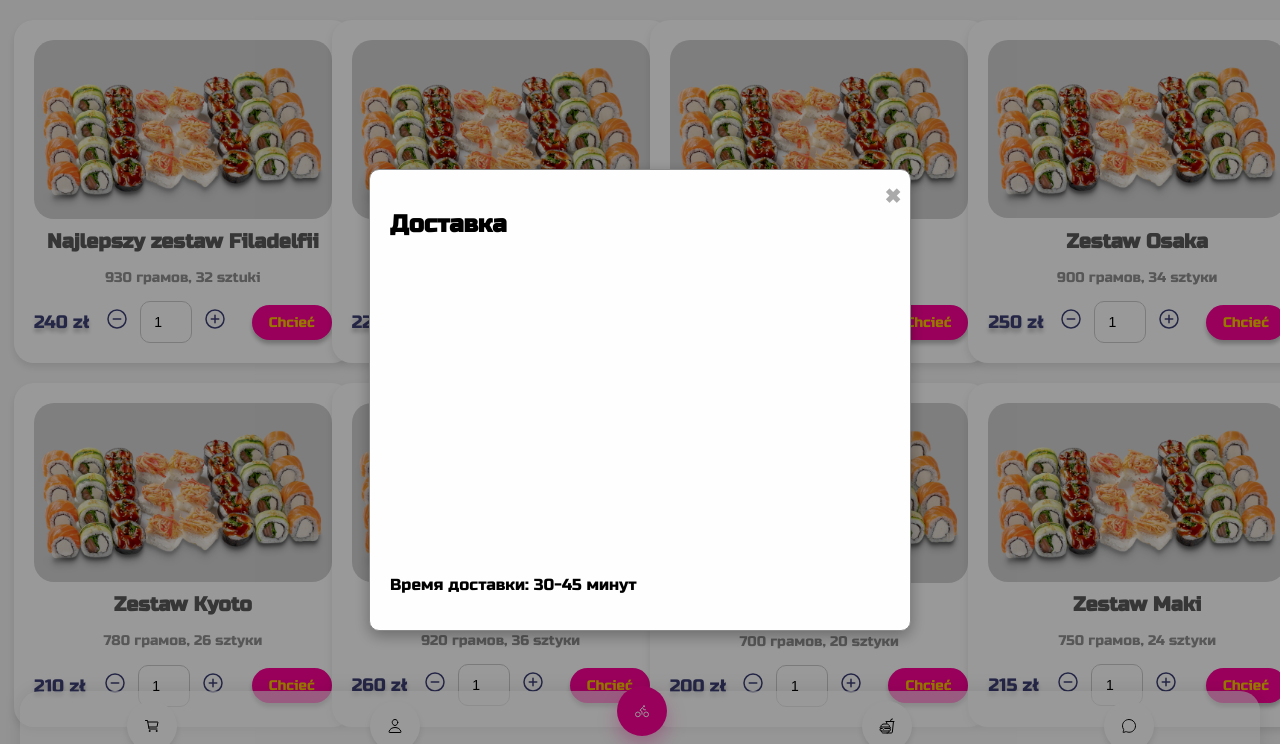
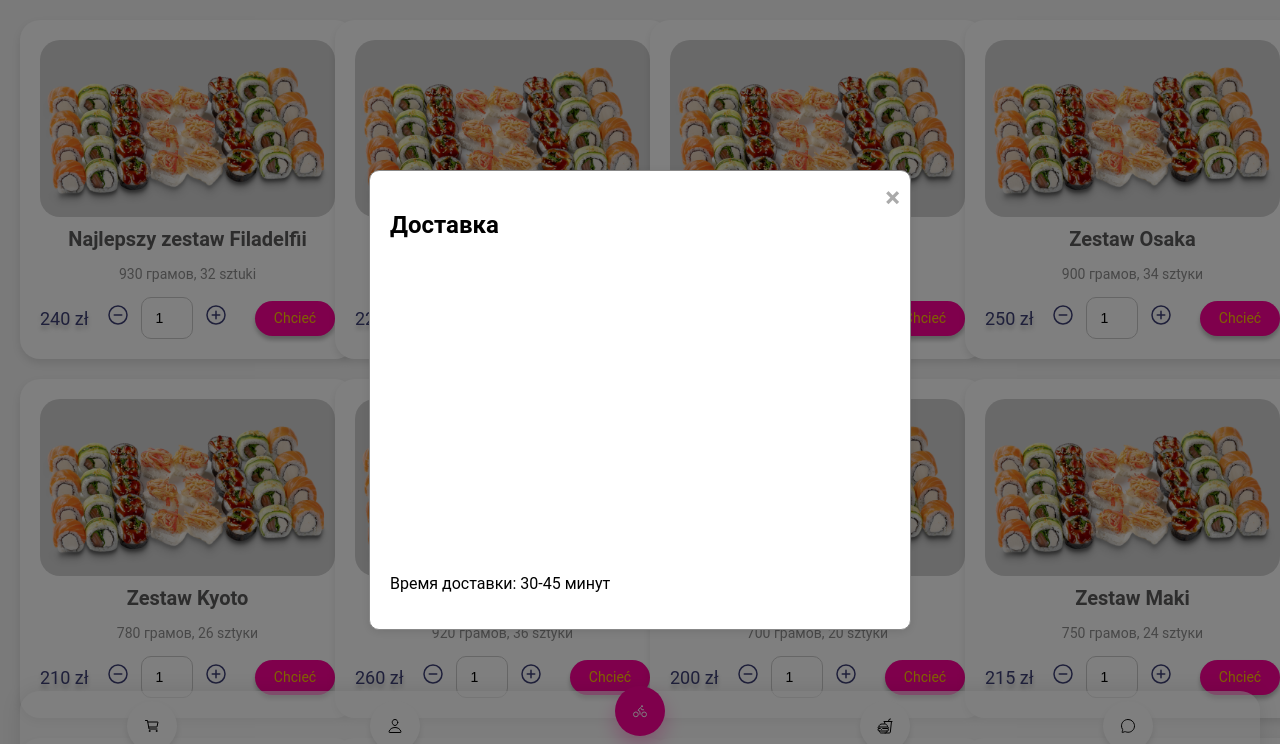
Before and after one commit to Fodi999/sushigdansk, a website with bundled scripts: page public/index.html in a window 1280 px wide. Both pictures are taken after a click on the item "Доставка". Shown: the top 744 px of the page. Built offline with nearby package versions, Linux system fonts and the light colour scheme; no server answers.

Commit message:
header fix

```diff
--- a/public/css/navigation.css
+++ b/public/css/navigation.css
@@ -1,4 +1,4 @@
- /* css/navigation.css */
+ /* Стили для навигации */
 .navigation {
     position: fixed;
     bottom: 20px; /* Отступ снизу */
@@ -67,18 +67,20 @@
 .list.active ~ .indicator {
     left: calc(50% - 35px);
 }
+
 /* Стили для модальных окон */
 .modal {
     display: none;
     position: fixed;
+    z-index: 1000; /* Высокий z-index для отображения поверх других элементов */
     top: 0;
     left: 0;
     width: 100%;
     height: 100%;
-    background-color: rgba(0, 0, 0, 0.5);
+    background-color: rgba(0, 0, 0, 0.5); /* Полупрозрачный черный фон */
     justify-content: center;
     align-items: center;
-    z-index: 1000;
+    overflow: auto; /* Добавляем прокрутку, если контент выходит за пределы окна */
 }
 
 .modal-content {
@@ -86,8 +88,9 @@
     padding: 20px;
     border-radius: 10px;
     box-shadow: 0 2px 10px rgba(0, 0, 0, 0.1);
+    width: 80%;
     max-width: 500px;
-    width: 100%;
+    margin: auto;
     position: relative;
 }
 
@@ -96,43 +99,13 @@
     top: 10px;
     right: 10px;
     cursor: pointer;
-    font-size: 20px;
-}
-.modal {
-    display: none;
-    position: fixed;
-    z-index: 1;
-    left: 0;
-    top: 0;
-    width: 100%;
-    height: 100%;
-    overflow: auto;
-    background-color: rgb(0,0,0);
-    background-color: rgba(0,0,0,0.4);
-    justify-content: center;
-    align-items: center;
-}
-
-.modal-content {
-    background-color: #fefefe;
-    margin: auto;
-    padding: 20px;
-    border: 1px solid #888;
-    width: 80%;
-    max-width: 500px;
-    box-shadow: 0 5px 15px rgba(0,0,0,0.3);
-}
-
-.close-button {
-    color: #aaa;
-    float: right;
     font-size: 28px;
     font-weight: bold;
+    color: #aaa;
 }
 
 .close-button:hover,
 .close-button:focus {
     color: black;
     text-decoration: none;
-    cursor: pointer;
 }
--- a/public/css/responsive.css
+++ b/public/css/responsive.css
@@ -1,3 +1,4 @@
+//css/responsive.css
 @media (max-width: 1200px) {
     .card-container {
         grid-template-columns: repeat(3, 1fr);
@@ -25,11 +26,7 @@
         font-size: 16px;
     }
 
-    .order-button {
-        width: 70px;
-        height: 30px;
-        font-size: 12px;
-    }
+
 }
 
 @media (max-width: 480px) {
--- a/public/css/styles.css
+++ b/public/css/styles.css
@@ -1,6 +1,13 @@
+//css/styles.css
+@font-face {
+    font-family: 'Roboto';
+    src: url('../fonts/Roboto-Bold.ttf') format('truetype');
+    font-weight: 700;
+    font-style: normal;
+}
 body {
-    font-family: 'Russo One', sans-serif;
     background-color: #f5f5f5;
+    font-family: 'Roboto', Bold;
     margin: 0;
     padding: 20px;
     display: flex;
@@ -100,8 +107,14 @@ body {
 .quantity-button:active {
     transform: scale(1.2);
 }
+#checkout-form {
+    display: flex;
+    flex-direction: column;
+    gap: 10px; /* Добавлено для промежутков между элементами формы */
+}
 
 .order-button {
+    font-family: 'Roboto', sans-serif; /* Применение шрифта Roboto */
     width: 80px;
     height: 35px;
     border-radius: 20px;
@@ -109,12 +122,20 @@ body {
     box-shadow: 0px 4px 4px rgba(0, 0, 0, 0.25);
     color: #FFC700;
     font-size: 14px;
-    font-family: 'Russo One', sans-serif;
     border: none;
     cursor: pointer;
     margin-left: 10px;
     transition: transform 0.2s, background-color 0.2s; /* Добавлено */
+    display: flex; /* Добавлено */
+    justify-content: center; /* Добавлено */
+    align-items: center; /* Добавлено */
 }
+
+.order-button:hover {
+    transform: scale(1.05); /* Добавлено */
+    background-color: #e6007a; /* Добавлено */
+}
+
 
 .order-button:active {
     background-color: #cc0077; /* Изменяем цвет при нажатии */
@@ -207,7 +228,6 @@ body {
     box-shadow: 0px 4px 4px rgba(0, 0, 0, 0.25);
     color: #fff;
     font-size: 14px;
-    font-family: 'Russo One', sans-serif;
     border: none;
     cursor: pointer;
     margin-top: 10px;
--- a/public/index.html
+++ b/public/index.html
@@ -15,7 +15,6 @@
     <link rel="preconnect" href="https://fonts.googleapis.com">
     <link rel="preconnect" href="https://fonts.gstatic.com" crossorigin>
     <link rel="preload" href="/images/Rectangle-3.webp" as="image">
-    <link href="https://fonts.googleapis.com/css2?family=Russo+One&display=swap" rel="stylesheet">
     <meta name="description" content="Best sushi delivery in Gdansk. Order now and enjoy fresh sushi at home!">
     <link rel="stylesheet" href="/css/app.css">
     <link rel="stylesheet" href="https://unpkg.com/leaflet/dist/leaflet.css" />
```
Also changed, not shown: public/css/app.css (line endings or trailing spaces), public/fonts/Roboto-Black.ttf (added), public/fonts/Roboto-BlackItalic.ttf (added), public/fonts/Roboto-Bold.ttf (added), public/fonts/Roboto-BoldItalic.ttf (added), public/fonts/Roboto-Italic.ttf (added), public/fonts/Roboto-Light.ttf (added), public/fonts/Roboto-LightItalic.ttf (added), public/fonts/Roboto-Medium.ttf (added), public/fonts/Roboto-MediumItalic.ttf (added), public/fonts/Roboto-Regular.ttf (added), public/fonts/Roboto-Thin.ttf (added), public/fonts/Roboto-ThinItalic.ttf (added).
